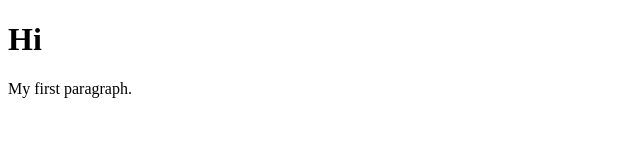
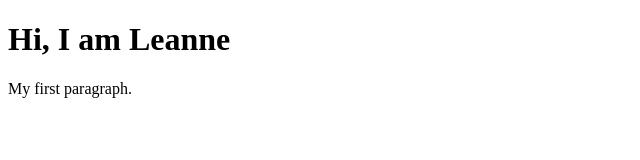
Before and after one commit to LeanneFung/fhmlft.hk, a plain HTML site: page index.html in a window 1280 px wide. Shown: the whole page, without its empty margins (0-640 px from the left). Drawn offline with Linux system fonts and the light colour scheme.

Commit message:
Update index.html

```diff
--- a/index.html
+++ b/index.html
@@ -1,7 +1,7 @@
 <!DOCTYPE html>
 <html>
 <body>
-<h1>Hi</h1>
+<h1>Hi, I am Leanne</h1>
 <p>My first paragraph.</p>
 </body>
 </html>
```
